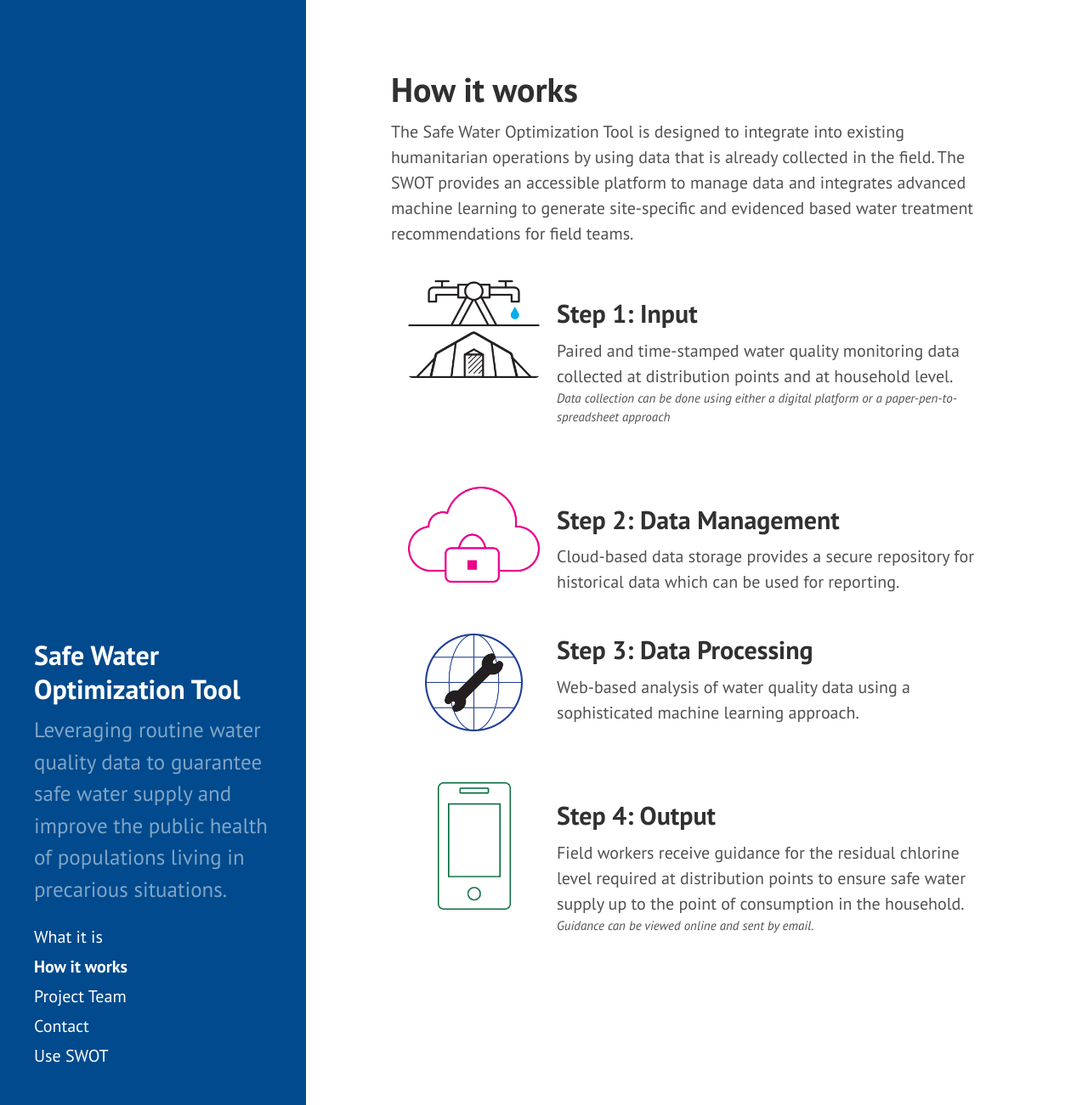
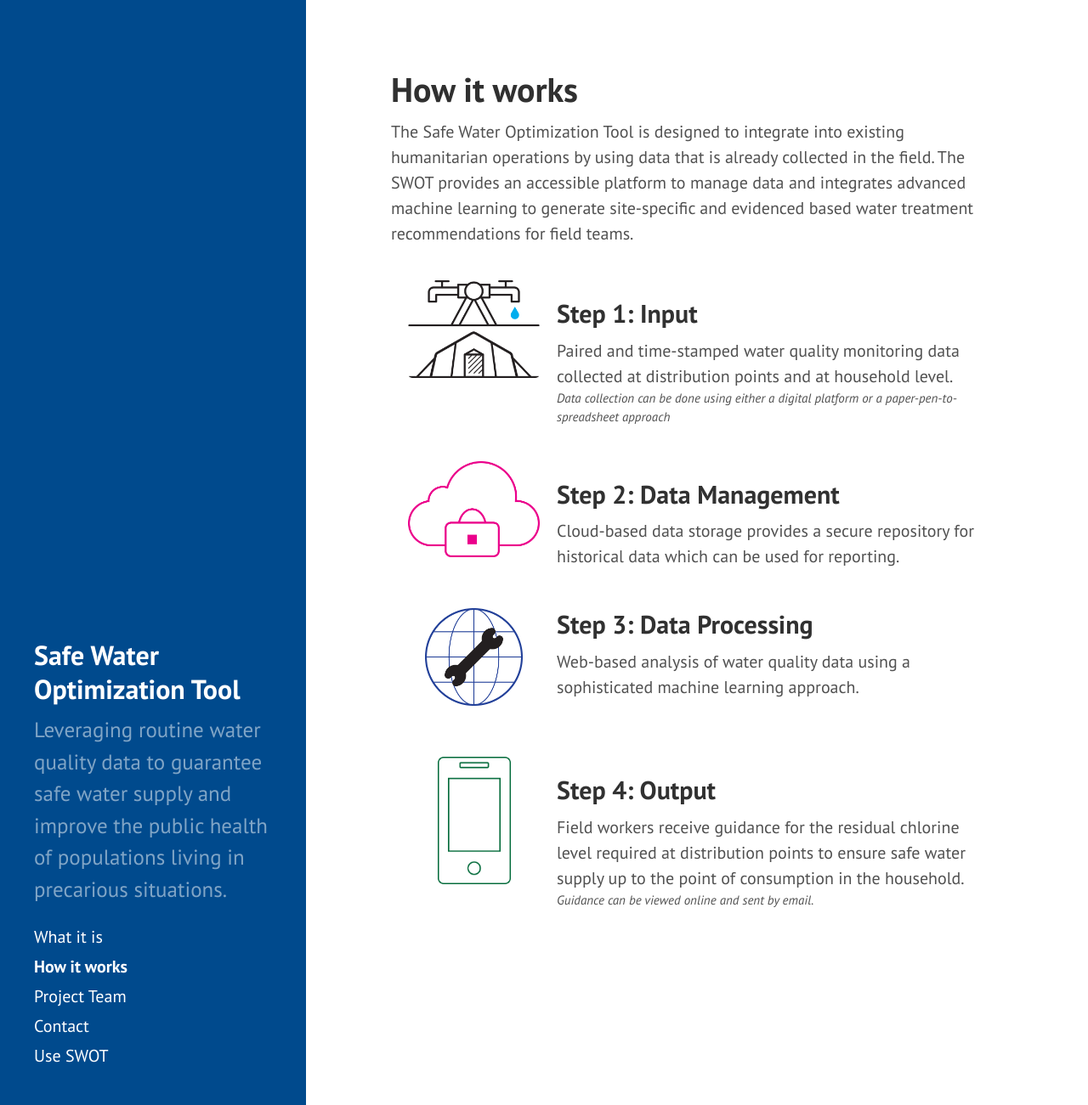
Before and after one commit to safeh2o/swot-infopage, a Jekyll site: the page built from how-it-works.md, in a window 1280 px wide and 1301 px high. Shown: the whole window at 85% size. Built offline with Jekyll 4.4.1, drawn with Linux system fonts in a browser that asks for light colours; Markdown is read by kramdown in place of the engine named in the settings.

Commit message:
Update how-it-works.md

```diff
--- a/how-it-works.md
+++ b/how-it-works.md
@@ -12,7 +12,7 @@
     <div class="workflow-item">
 <h2>Step 1: Input</h2>
 Paired and time-stamped water quality monitoring data collected at distribution points and at household level.<br>
-<p style="font-size:75%"><i>Data collection can be done using either a digital platform or a paper-pen-to-spreadsheet approach</i></p><br>
+<p style="font-size:75%"><i>Data collection can be done using either a digital platform or a paper-pen-to-spreadsheet approach</i></p>
       </div>
 <div class="workflow-item">
 <img src="{{ site.baseurl }}/public/images/DataManagement_SWOT.png" alt="icon of a cloud with a lock">
```
